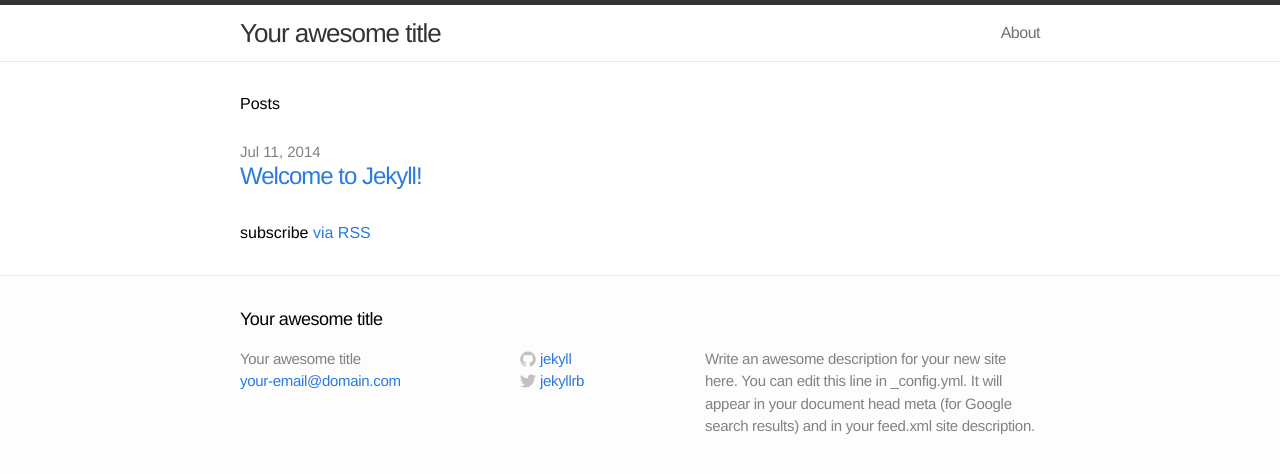
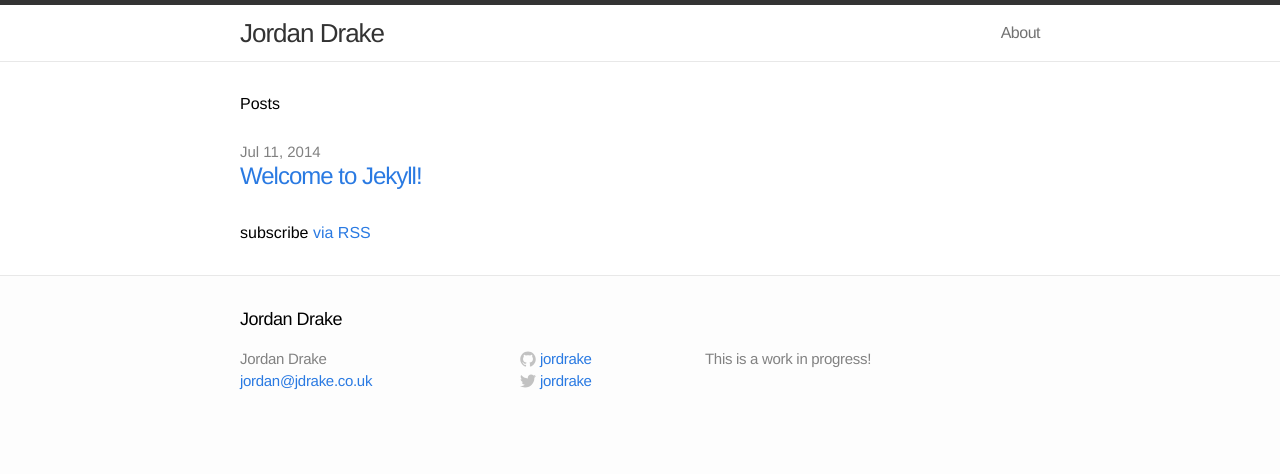
Before and after one commit to jordrake/jdrake.co.uk, a Jekyll site: the page built from index.html, in a window 1280 px wide. Shown: the top 474 px of the page. Built offline with Jekyll 4.4.1, drawn with Linux system fonts in a browser that asks for light colours.

Commit message:
Updated config to include my details

```diff
--- a/_config.yml
+++ b/_config.yml
@@ -1,11 +1,11 @@
 # Site settings
-title: Your awesome title
-email: your-email@domain.com
-description: "Write an awesome description for your new site here. You can edit this line in _config.yml. It will appear in your document head meta (for Google search results) and in your feed.xml site description."
+title: Jordan Drake
+email: jordan@jdrake.co.uk
+description: "This is a work in progress!"
 baseurl: ""
-url: "http://yourdomain.com"
-twitter_username: jekyllrb
-github_username:  jekyll
+url: "http://jordrake.github.io"
+twitter_username: jordrake
+github_username:  jordrake
 
 # Build settings
 markdown: kramdown
```
